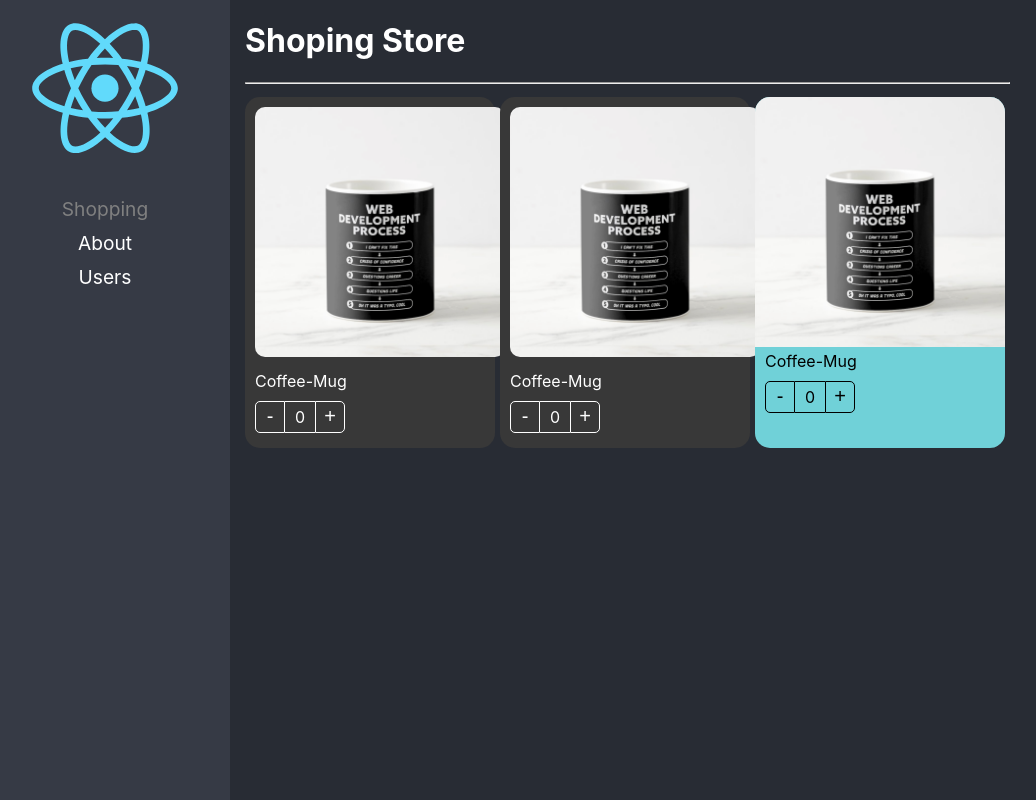
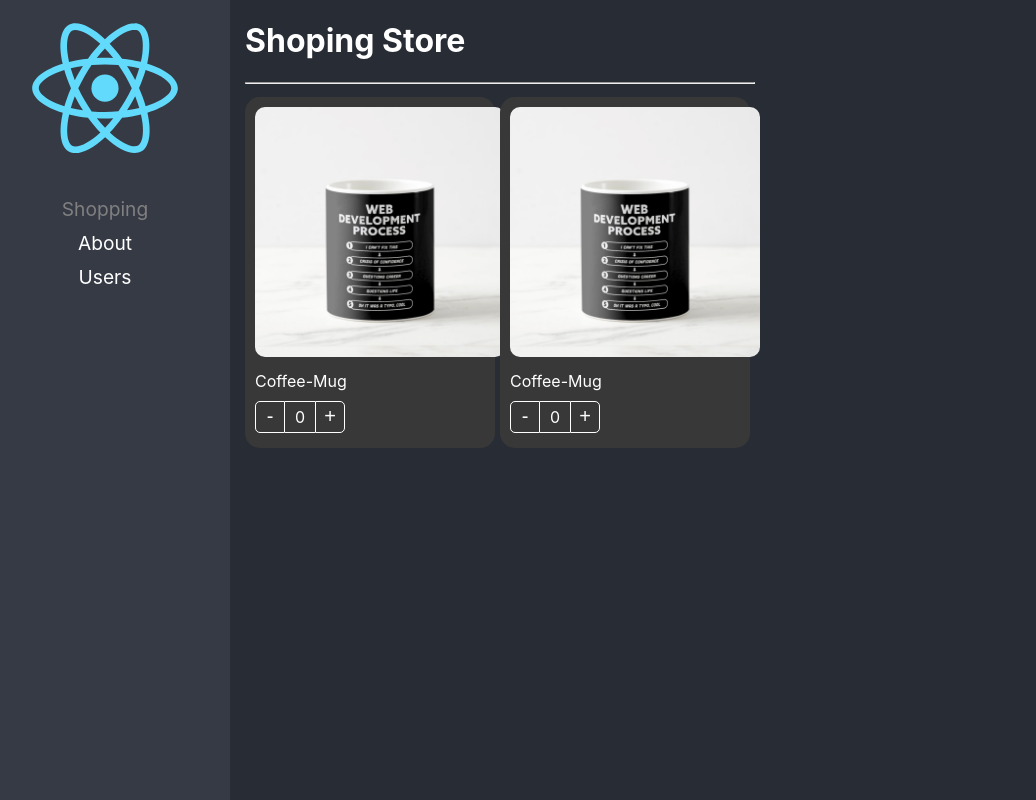
Before and after one commit to waldotorres/react-adv-template, a React (Vite) app: page /shopping in a window 1280 px wide. Shown: the whole page, without its empty margins (20-1056 px from the left). Built offline with nearby package versions, Linux system fonts and the light colour scheme.

Commit message:
compoent-control-props-1

```diff
--- a/src/02-components-patterns/pages/ShoppingPage.tsx
+++ b/src/02-components-patterns/pages/ShoppingPage.tsx
@@ -36,13 +36,7 @@ export const ShoppingPage = () => {
         <ProductButtons className="custom-buttons"/>
       </ProductCard>
 
-      <ProductCard  product={ product }
-                    style = {{ backgroundColor:'#70D1D8' }}
-                    >
-        <ProductImage />
-        <ProductTitle />
-        <ProductButtons />
-      </ProductCard>
+
 
       </div>
 
```
